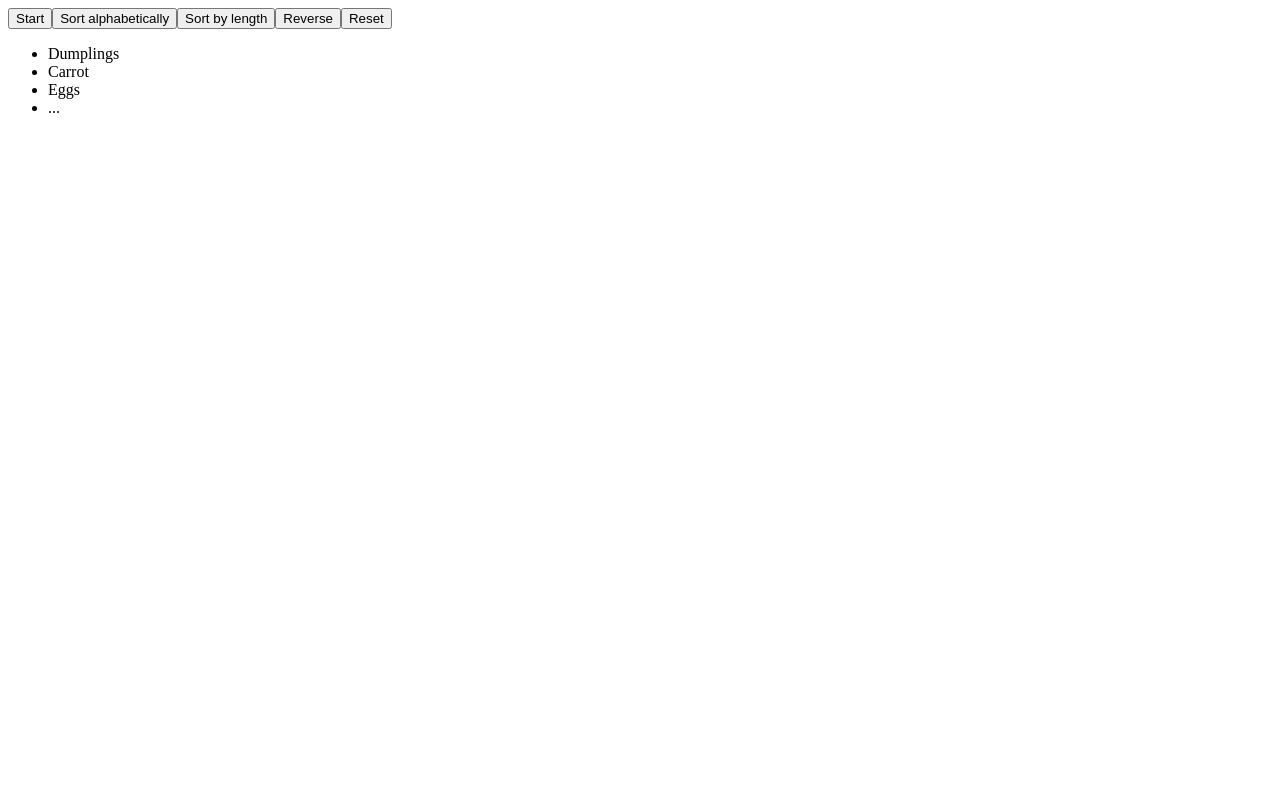
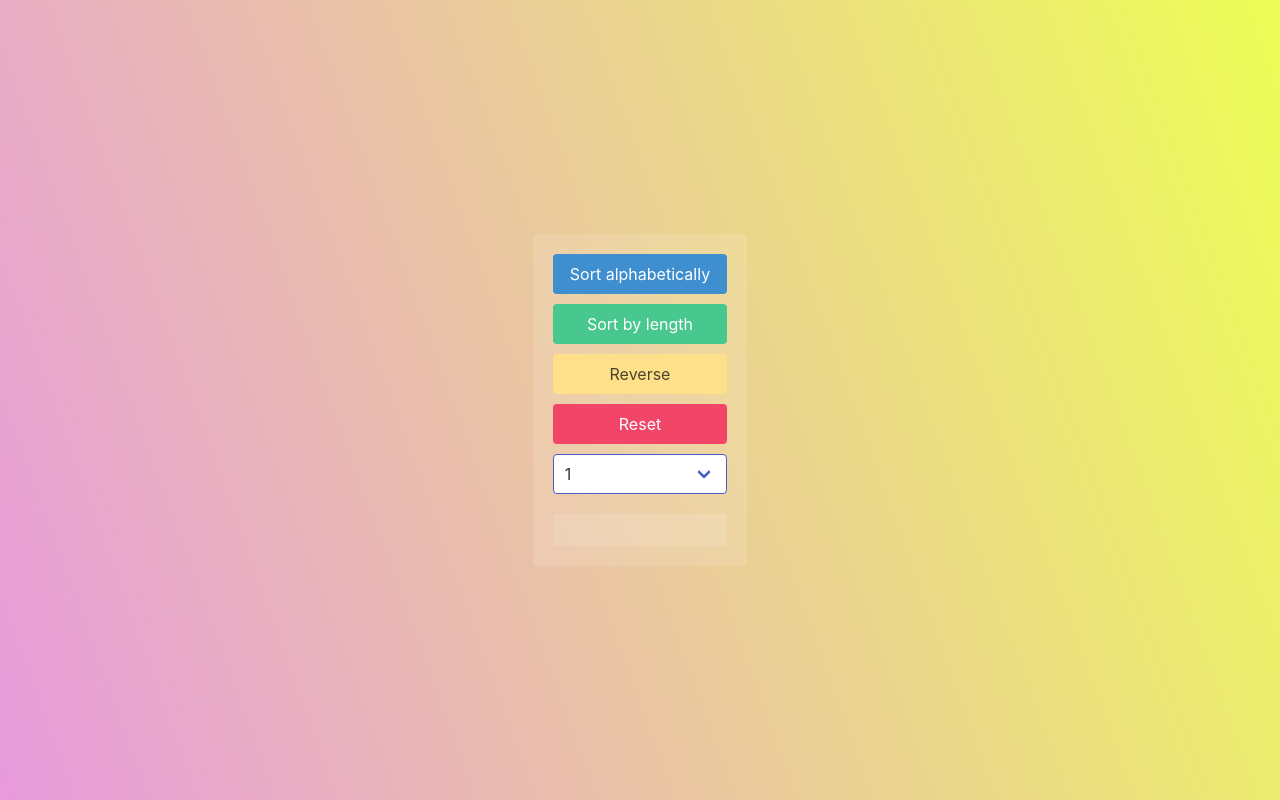
Before and after one commit to mate-academy/react_list-of-goods, a React (Create React App) app: page / in a window 1280 px wide. Both pictures are taken after a click on the button "Start". Built offline with nearby package versions, Linux system fonts and the light colour scheme.

Commit message:
React list of goods component was created

```diff
--- a/src/App.css
+++ /dev/null
@@ -1 +0,0 @@
-/* not empty */
--- /dev/null
+++ b/src/App.scss
@@ -0,0 +1,75 @@
+.App {
+  margin: 0;
+  display: flex;
+  justify-content: center;
+  align-items: center;
+  height: 100vh;
+  background: linear-gradient(
+    70deg, rgba(196, 3, 170, 0.4), rgba(230, 253, 20, 0.72));
+
+  &__start-button {
+    font-size: 70px;
+    height: 200px;
+    width: 200px;
+    box-shadow: 10px 5px 10px rgba(51, 51, 51, 0.25);
+    animation: fadeIn 2s;
+    transition: all 0.2s ease-in-out;
+
+    &:hover {
+      transform: scale(1.1);
+    }
+  }
+}
+
+.list {
+  display: flex;
+  flex-direction: column;
+  gap: 20px;
+  padding: 20px;
+  border-radius: 4px;
+  background-color: rgba(255, 255, 255, 0.12);
+  font-weight: 700;
+  animation: fadeIn 2s;
+  transition: all 0.2s ease-in-out;
+
+  &__goods {
+    margin: 0 auto;
+    background-color: rgba(255, 255, 255, 0.12);
+    border-radius: 4px;
+    width: 100%;
+    padding: 16px;
+    transition: all 0.2s ease-in-out;
+
+    &:hover {
+      background-color: rgba(255, 255, 255, 0.2);
+    }
+  }
+}
+
+.options {
+  display: flex;
+  flex-direction: column;
+
+  &__button {
+    margin-bottom: 10px;
+    transition: all 0.2s ease-in-out;
+
+    &:hover {
+      transform: scale(1.1);
+    }
+  }
+}
+
+.select {
+  width: 100%;
+}
+
+@keyframes fadeIn {
+  0% {
+    opacity: 0;
+  }
+
+  100% {
+    opacity: 1;
+  }
+}
--- a/src/App.tsx
+++ b/src/App.tsx
@@ -1,6 +1,6 @@
-/* eslint-disable @typescript-eslint/no-unused-vars */
-import React from 'react';
-import './App.css';
+import { Component, ChangeEvent } from 'react';
+import 'bulma/css/bulma.min.css';
+import './App.scss';
 
 const goodsFromServer = [
   'Dumplings',
@@ -17,59 +17,203 @@ const goodsFromServer = [
 
 enum SortType {
   NONE,
-  ALPABET,
+  ALPHABET,
   LENGTH,
 }
 
-// Use this function in the render method
 function getReorderedGoods(
   goods: string[],
   sortType: SortType,
   isReversed: boolean,
+  selected: number,
 ) {
-  // Not to mutate the original array
-  const visibleGoods = [...goods];
+  const visibleGoods = [...goods].filter(good => good.length <= selected);
 
-  // Sort and reverse goods if needed
-  // ...
+  visibleGoods.sort((good1, good2) => {
+    switch (sortType) {
+      case SortType.ALPHABET:
+        return good1.localeCompare(good2);
+
+      case SortType.LENGTH:
+        return good1.length - good2.length;
+
+      default:
+        return 0;
+    }
+  });
+
+  if (isReversed) {
+    visibleGoods.reverse();
+  }
 
   return visibleGoods;
 }
 
-// DON'T save goods to the state
 type State = {
   isStarted: boolean,
   isReversed: boolean,
   sortType: SortType,
+  selected: number,
 };
 
-export const App = () => (
+export class App extends Component<{}, State> {
+  state = {
+    isStarted: false,
+    isReversed: false,
+    sortType: SortType.NONE,
+    selected: 1,
+  };
+
+  minLength = [1, 2, 3, 4, 5, 6, 7, 8, 9, 10];
+
+  getStarted = () => {
+    this.setState({
+      isStarted: true,
+    });
+  };
+
+  sortByAlphabet = () => {
+    this.setState({
+      sortType: SortType.ALPHABET,
+    });
+  };
+
+  sortByLength = () => {
+    this.setState({
+      sortType: SortType.LENGTH,
+    });
+  };
+
+  getReversed = () => {
+    this.setState(state => ({
+      isReversed: !state.isReversed,
+    }));
+  };
+
+  groupByLength = (e: ChangeEvent<HTMLSelectElement>) => (
+    this.setState({
+      selected: +e.target.value,
+    })
+  );
+
+  resetToDefault = () => {
+    this.setState({
+      isReversed: false,
+      sortType: SortType.NONE,
+      selected: 1,
+    });
+  };
+
+  render() {
+    const {
+      isStarted,
+      isReversed,
+      sortType,
+      selected,
+    } = this.state;
+
+    const goodsList = getReorderedGoods(
+      goodsFromServer, sortType, isReversed, selected,
+    );
+
+    return (
       <div className="App">
-    <button type="button">
+        {!isStarted && (
+          <button
+            className="
+              App__start-button
+              button
+              is-primary"
+            type="button"
+            onClick={this.getStarted}
+          >
             Start
           </button>
+        )}
 
-    <button type="button">
+        {isStarted && (
+          <div className="App__list list">
+            <div className="list__options options">
+              <button
+                className="
+                  options__button
+                  button
+                  is-info"
+                type="button"
+                onClick={this.sortByAlphabet}
+              >
                 Sort alphabetically
               </button>
 
-    <button type="button">
+              <button
+                className="
+                  options__button
+                  button
+                  is-success"
+                type="button"
+                onClick={this.sortByLength}
+              >
                 Sort by length
               </button>
 
-    <button type="button">
+              <button
+                className="
+                  options__button
+                  button
+                  is-warning"
+                type="button"
+                onClick={this.getReversed}
+              >
                 Reverse
               </button>
 
-    <button type="button">
+              <button
+                className="
+                  options__button
+                  button
+                  is-danger"
+                type="button"
+                onClick={this.resetToDefault}
+              >
                 Reset
               </button>
 
-    <ul className="Goods">
-      <li className="Goods__item">Dumplings</li>
-      <li className="Goods__item">Carrot</li>
-      <li className="Goods__item">Eggs</li>
-      <li className="Goods__item">...</li>
+              <div className="
+                options__select
+                select
+                is-link"
+              >
+                <select
+                  name="minLength"
+                  className="select is-link"
+                  value={selected}
+                  onChange={this.groupByLength}
+                >
+                  {this.minLength.map(length => (
+                    <option
+                      key={length}
+                      value={length}
+                    >
+                      {length}
+                    </option>
+                  ))}
+                </select>
+              </div>
+            </div>
+
+            <ul className="list__goods content">
+              {goodsList.map((good) => (
+                <li
+                  className="list__goods-item"
+                  key={good}
+                >
+                  {good}
+                </li>
+              ))}
             </ul>
           </div>
+        )}
+      </div>
     );
+  }
+}
```
Lines whose indentation alone changed are shown as unchanged.
